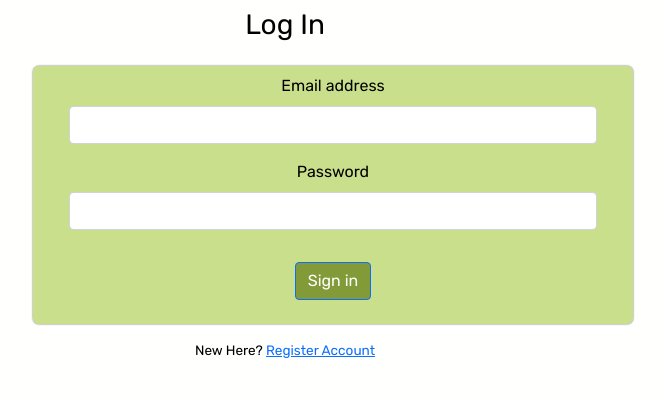
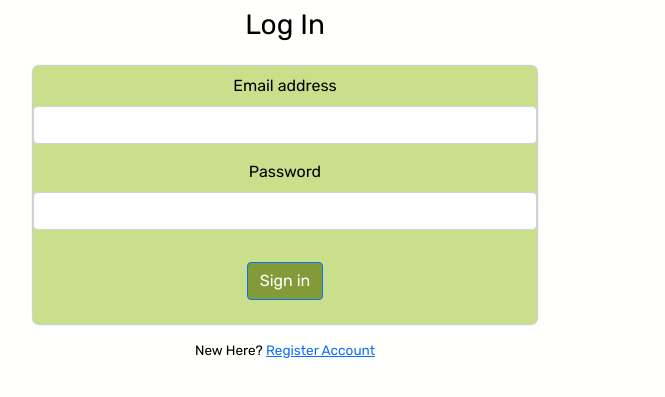
Before and after one commit to kenwals/Wildlife-Rescue, a Flask app: page /login in a window 1280 px wide. Shown: the part 56-453 px from the top of the page, without its empty margins (355-1020 px from the left). Run offline with Flask 2, Linux system fonts and the light colour scheme; some libraries are stand-ins or nearby versions.

Commit message:
style fix width to max-width

```diff
--- a/static/css/style.css
+++ b/static/css/style.css
@@ -52,7 +52,7 @@ body{
 } /* this is the image thumbnail on the view case screen */
 
 .form-section{
-    width: 600px;
+    max-width: 600px;
     box-shadow: 0px 0px 2px rgb(0 0 0 / 70%);
     border-radius: 6px;
     background-color: #adce4ba3;
```
